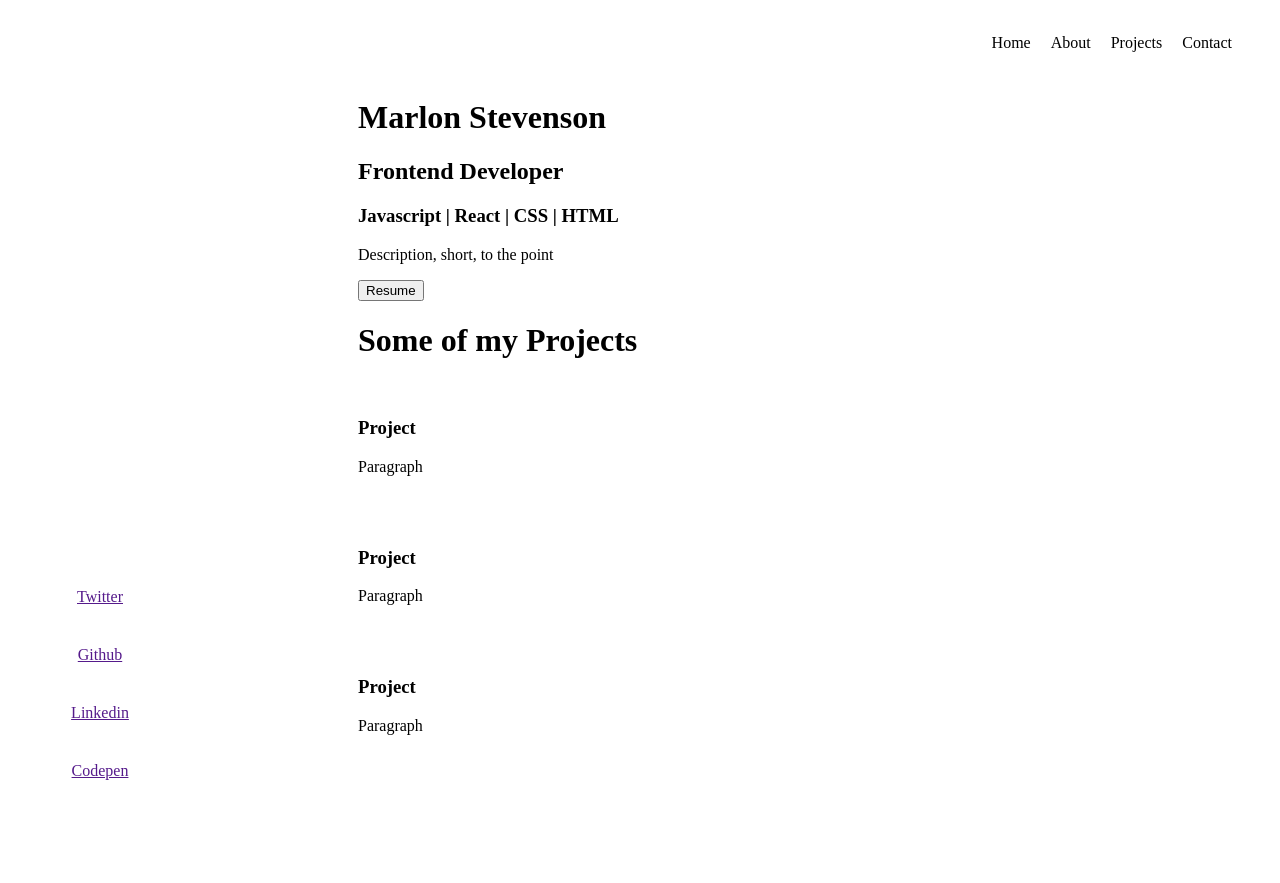
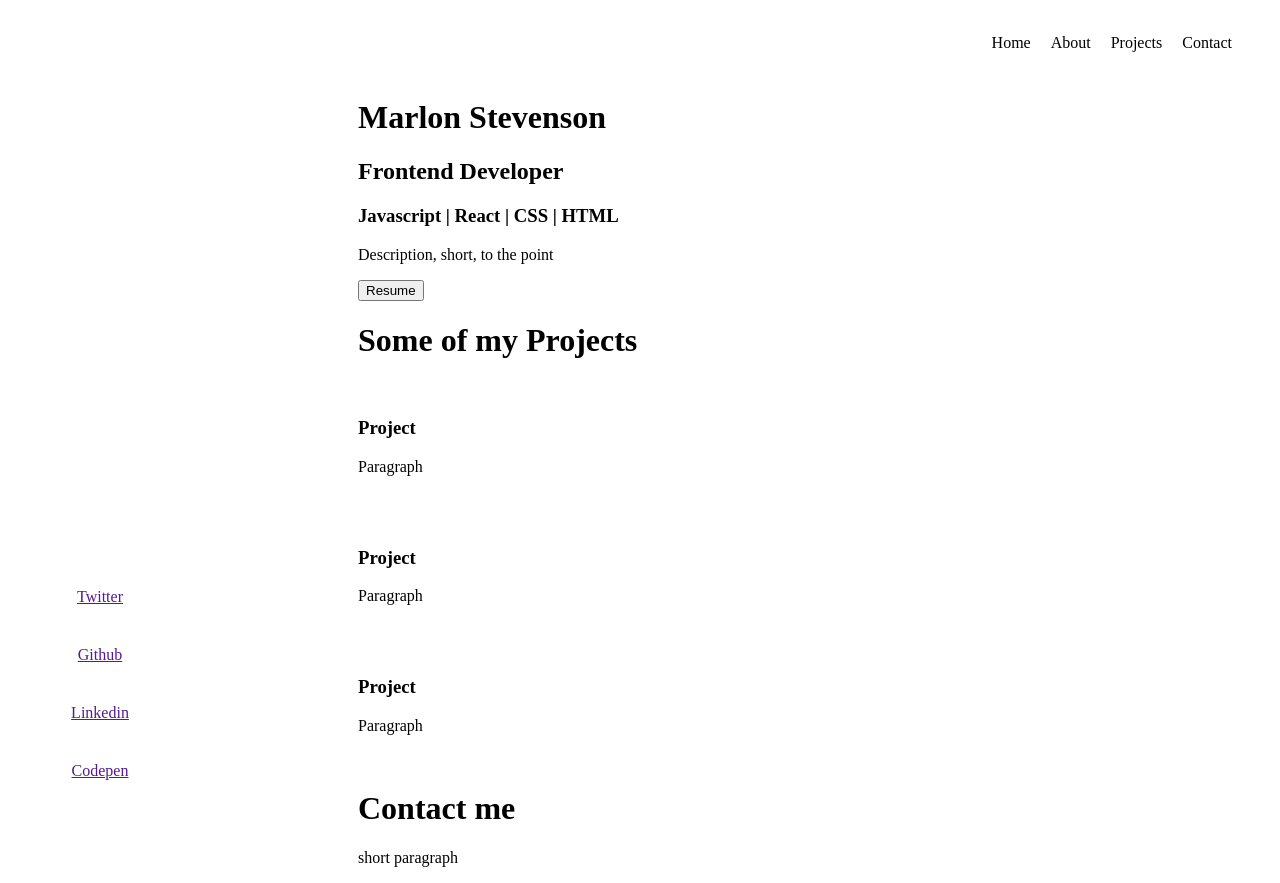
Before and after one commit to marlybone/Portfolio, a React (Vite) app: page / in a window 1280 px wide. Before the commit the page ends 800 px from the top, so only its background shows below. Built offline with nearby package versions, Linux system fonts and the light colour scheme.

Commit message:
outline of contact

```diff
--- a/src/App.jsx
+++ b/src/App.jsx
@@ -3,6 +3,7 @@
 import Social from './Components/Social'
 import Content from './Components/Content'
 import Projects from './Components/Projects'
+import Contact from './Components/Contact'
 
 export default function App() {
   return (
@@ -11,6 +12,7 @@
       <Content />
       <Social/>
       <Projects/>
+      <Contact/>
     </main>
   )
 }
--- a/src/Components/Contact.jsx
+++ b/src/Components/Contact.jsx
@@ -2,7 +2,10 @@
 
 const Contact = () => {
   return(
-
+    <div>
+      <h1>Contact me</h1>
+      <p>short paragraph</p>
+    </div>
   )
 }
 
```
